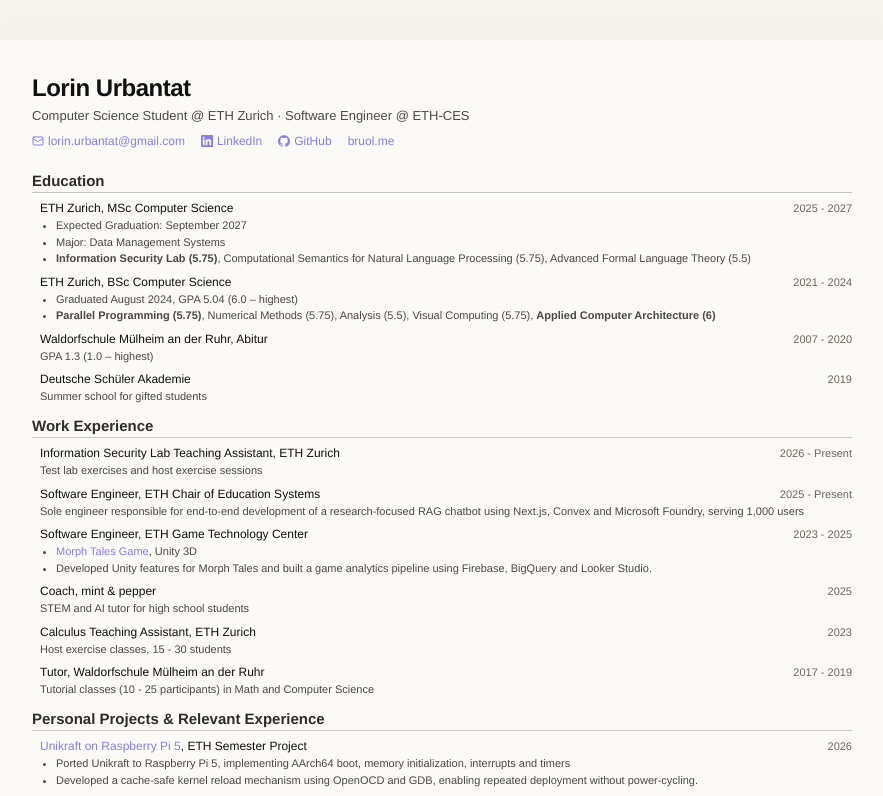
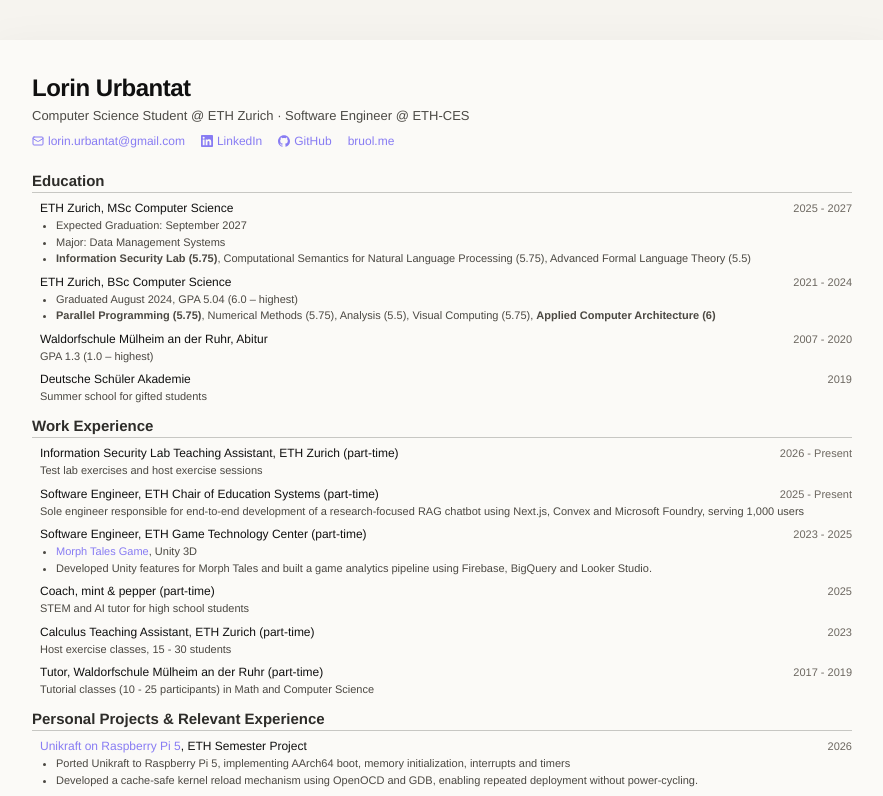
Before and after one commit to Bruol/CV, a React app: page / in a window 1280 px wide. Shown: the top 796 px of the page, without its empty margins (198-1081 px from the left). Built offline with nearby package versions, Linux system fonts and the light colour scheme; the HTML template or start-up script is replaced by a standard one; a web font is replaced by a local one.

Commit message:
Label CV work experience as part-time

```diff
--- a/src/App.tsx
+++ b/src/App.tsx
@@ -130,25 +130,25 @@
         </Section>
 
         <Section title="Work Experience">
-          <Entry title="Information Security Lab Teaching Assistant, ETH Zurich" date="2026 - Present">
+          <Entry title="Information Security Lab Teaching Assistant, ETH Zurich (part-time)" date="2026 - Present">
             Test lab exercises and host exercise sessions
           </Entry>
-          <Entry title="Software Engineer, ETH Chair of Education Systems" date="2025 - Present">
+          <Entry title="Software Engineer, ETH Chair of Education Systems (part-time)" date="2025 - Present">
             Sole engineer responsible for end-to-end development of a research-focused RAG chatbot using Next.js, Convex and Microsoft Foundry, serving 1,000 users
           </Entry>
-          <Entry title="Software Engineer, ETH Game Technology Center" date="2023 - 2025">
+          <Entry title="Software Engineer, ETH Game Technology Center (part-time)" date="2023 - 2025">
             <ul>
               <li><a href="https://ethz.ch/en/campus/getting-to-know/discover/tours/morph-tales.html" target="_blank" rel="noreferrer">Morph Tales Game</a>, Unity 3D</li>
               <li>Developed Unity features for Morph Tales and built a game analytics pipeline using Firebase, BigQuery and Looker Studio.</li>
             </ul>
           </Entry>
-          <Entry title="Coach, mint & pepper" date="2025">
+          <Entry title="Coach, mint & pepper (part-time)" date="2025">
             STEM and AI tutor for high school students
           </Entry>
-          <Entry title="Calculus Teaching Assistant, ETH Zurich" date="2023">
+          <Entry title="Calculus Teaching Assistant, ETH Zurich (part-time)" date="2023">
             Host exercise classes, 15 - 30 students
           </Entry>
-          <Entry title="Tutor, Waldorfschule Mülheim an der Ruhr" date="2017 - 2019">
+          <Entry title="Tutor, Waldorfschule Mülheim an der Ruhr (part-time)" date="2017 - 2019">
             Tutorial classes (10 - 25 participants) in Math and Computer Science
           </Entry>
         </Section>
```
